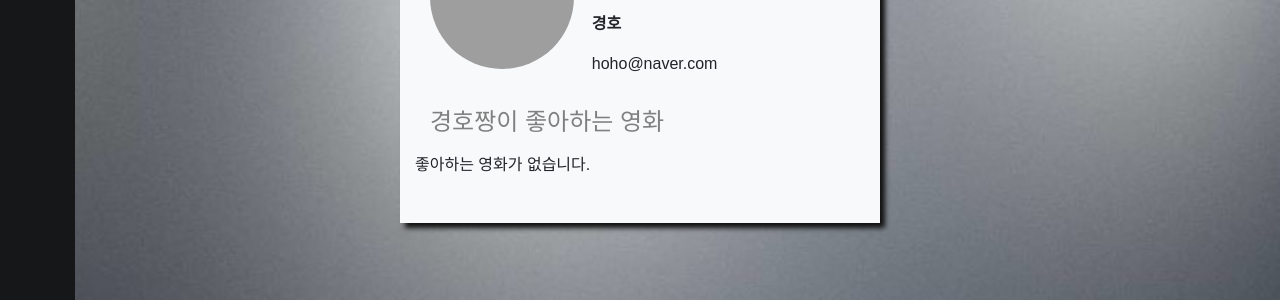
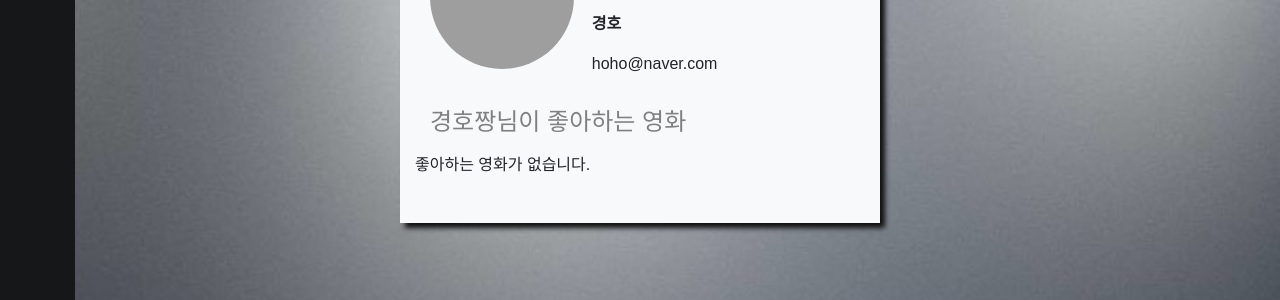
Before and after one commit to banggeut01/gmoovie, a Django app: page /accounts/2/ in a window 1280 px wide. Shown: the part 227-527 px from the top of the page. Run offline with Django 3.2, Linux system fonts and the light colour scheme; data comes from the database, SQL or seed files in the repository; data that the repository does not hold is empty; some libraries are stand-ins or nearby versions; grey boxes are pictures that could not be loaded.

Commit message:
dummy commit

```diff
--- a/accounts/templates/accounts/profile.html
+++ b/accounts/templates/accounts/profile.html
@@ -65,7 +65,7 @@
       </td>
     </tr>
   </table>
-  <h4 style="color:gray;" class="my-3">{{ account.username }}이 좋아하는 영화</h4>
+  <h4 style="color:gray;" class="my-3">{{ account.username }}님이 좋아하는 영화</h4>
   <div class="likeMovies row">
     {% for movie in account.like_movies.all %}
     <a href="{% url 'movies:detail' movie.pk %}">
```
